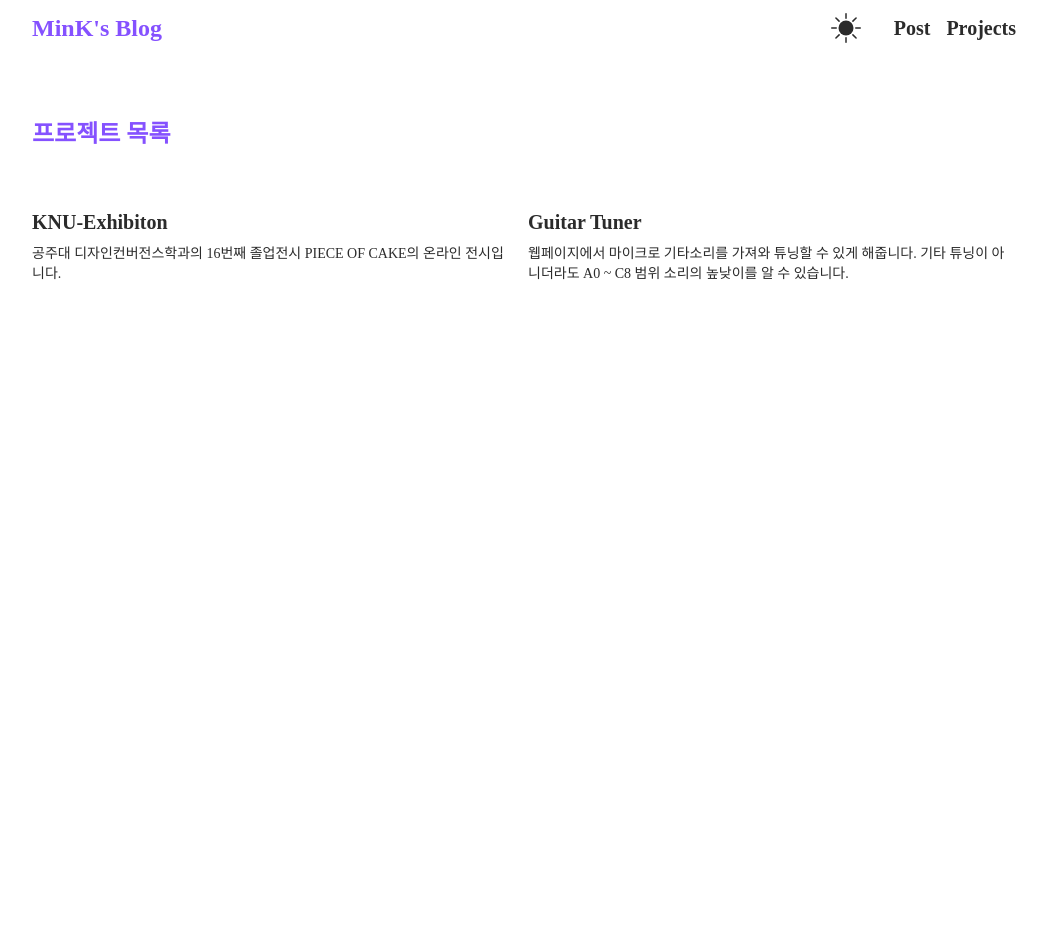
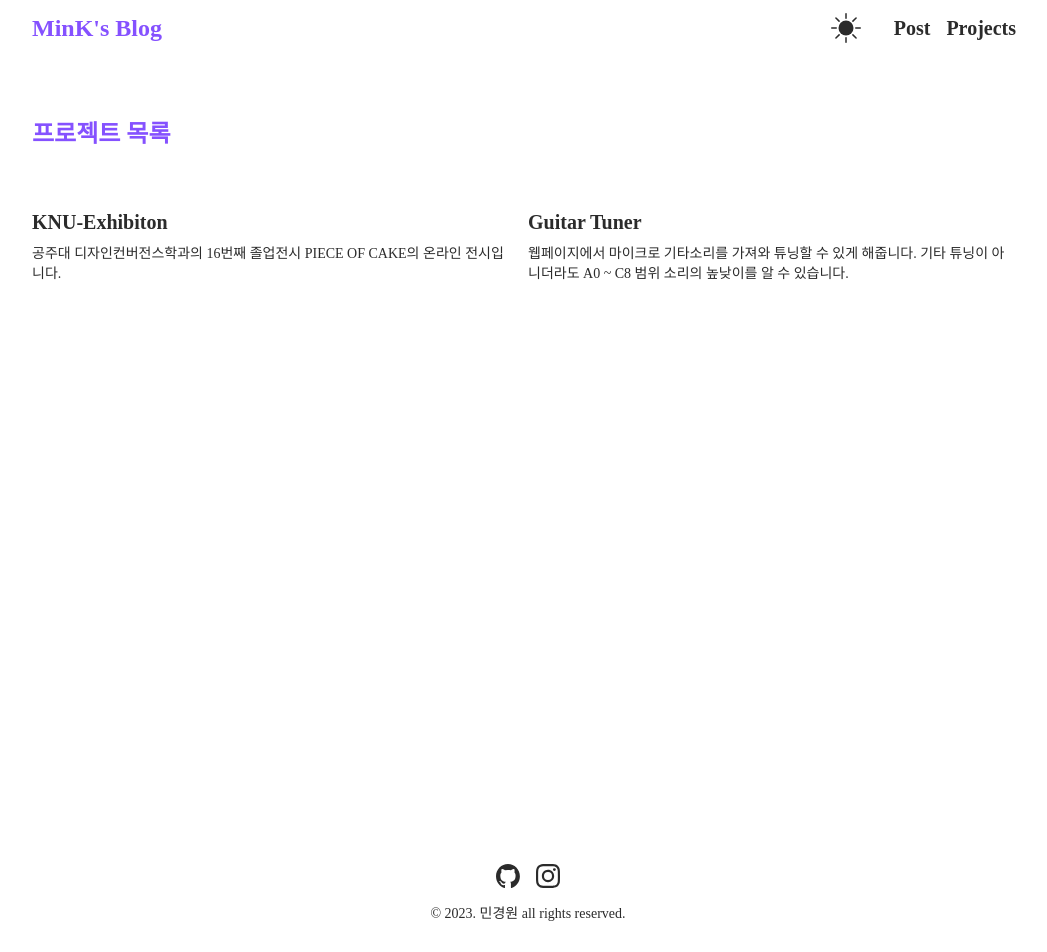
Before and after one commit to yeoheung00/blog, a Next.js app: page /projects in a window 1280 px wide. Shown: the top 952 px of the page, without its empty margins (112-1159 px from the left). Before the commit the page ends 800 px from the top, so only its background shows below. Built offline with nearby package versions, Linux system fonts and the light colour scheme; a web font is replaced by a local one.

Commit message:
add comment

```diff
--- a/app/globals.css
+++ b/app/globals.css
@@ -150,3 +150,7 @@ button{
 time{
   color: var(--color-paragraph);
 }
+
+.utterances{
+  max-width: 100%;
+}
--- a/app/layout.tsx
+++ b/app/layout.tsx
@@ -4,6 +4,7 @@ import './globals.css';
 import Header from '@/components/header';
 import ThemeProviders from 'components/provider';
 import { Analytics } from '@vercel/analytics/react';
+import Footer from '@/components/footer';
 
 const inter = Inter({ subsets: ['latin'] });
 
@@ -13,57 +14,13 @@ export const metadata: Metadata = {
 };
 
 export default function docLayout({ children }: { children: React.ReactNode }) {
-  function getThemeFromLocalStorage() {
-    const theme = window.localStorage.getItem('theme');
-    const isThemeExiest = typeof theme === 'string';
-
-    const preference = window.matchMedia('(prefers-color-scheme: dark)');
-    const isPreferenceExiest = typeof preference.matches === 'boolean';
-
-    let theme_state = 'light';
-
-    if (isThemeExiest) {
-      theme_state = theme;
-    } else if (isPreferenceExiest) {
-      theme_state = preference.matches ? 'dark' : 'light';
-    }
-
-    const doc = document.body;
-
-    doc.style.setProperty('--initial-color-mode', theme_state);
-
-    if (theme_state === 'dark') doc.setAttribute('data-theme', 'dark');
-  }
-
   return (
     <html lang="kr">
       <body className={inter.className}>
-        {/* <script
-          dangerouslySetInnerHTML={{
-            __html: `
-              const theme = window.localStorage.getItem('theme');
-              const isThemeExiest = typeof theme === 'string';
-
-              console.log('exist', theme,  isThemeExiest)
-
-              const preference = window.matchMedia('(prefers-color-scheme: dark)');
-              const isPreferenceExiest = typeof preference.matches === 'boolean';
-
-              let theme_state = 'light';
-
-              if (isThemeExiest) {
-                window.document.body.setAttribute('data-theme', theme);
-                window.document.body.style.setProperty('--initial-color-mode', theme);
-              } else if (isPreferenceExiest) {
-                window.document.body.setAttribute('data-theme', preference.matches ? 'dark' : 'light');
-                window.document.body.style.setProperty('--initial-color-mode', preference.matches ? 'dark' : 'light');
-              }
-            `,
-          }}
-        /> */}
         <ThemeProviders>
           <Header />
           {children}
+          <Footer />
           <Analytics />
         </ThemeProviders>
       </body>
--- a/app/posts/[slug]/page.tsx
+++ b/app/posts/[slug]/page.tsx
@@ -1,23 +1,23 @@
 // app/posts/[slug]/page.tsx
-import { format, parseISO } from 'date-fns'
-import { allPosts } from 'contentlayer/generated'
-import { getMDXComponent } from 'next-contentlayer/hooks'
-import { ImageViewer } from 'components/Post'
+import { format, parseISO } from 'date-fns';
+import { allPosts } from 'contentlayer/generated';
+import { getMDXComponent } from 'next-contentlayer/hooks';
+import { ImageViewer } from 'components/Post';
+import Utterances from '@/components/utterances';
 // import './markdown.css'
 
-export const generateStaticParams = async () => allPosts.map((post) => ({ slug: post._raw.flattenedPath }))
+export const generateStaticParams = async () =>
+  allPosts.map((post) => ({ slug: post._raw.flattenedPath }));
 
 export const generateMetadata = ({ params }: { params: { slug: string } }) => {
-    const post = allPosts.find((post) => post._raw.flattenedPath === params.slug)
-    if (!post) throw new Error(`Post not found for slug: ${params.slug}`)
-    return { title: post.title }
-}
-
-
+  const post = allPosts.find((post) => post._raw.flattenedPath === params.slug);
+  if (!post) throw new Error(`Post not found for slug: ${params.slug}`);
+  return { title: post.title };
+};
 
 const PostLayout = ({ params }: { params: { slug: string } }) => {
-    const post = allPosts.find((post) => post._raw.flattenedPath === params.slug)
-    if (!post) throw new Error(`Post not found for slug: ${params.slug}`)
+  const post = allPosts.find((post) => post._raw.flattenedPath === params.slug);
+  if (!post) throw new Error(`Post not found for slug: ${params.slug}`);
   const Content = getMDXComponent(post.body.code);
   return (
     <article className="mx-auto max-w-5xl py-28 px-4">
@@ -27,11 +27,12 @@ const PostLayout = ({ params }: { params: { slug: string } }) => {
         </time>
         <h1 className="text-3xl font-bold">{post.title}</h1>
       </div>
-            <div className='relative'>
-                <Content components={{ImageViewer}} />
+      <div className="relative">
+        <Content components={{ ImageViewer }} />
       </div>
+      <Utterances />
     </article>
-    )
-}
+  );
+};
 
-export default PostLayout
+export default PostLayout;
--- a/components/footer.tsx
+++ b/components/footer.tsx
@@ -0,0 +1,37 @@
+import Link from 'next/link';
+
+export default function Footer() {
+  return (
+    <footer className="py-16 flex flex-col gap-4 items-center">
+      <div className="flex gap-4">
+        <Link href="https://github.com/yeoheung00" target="_blank">
+          <div
+            style={{
+              width: '24px',
+              height: '24px',
+              maskImage: "url('/icons/github-mark.svg')",
+              maskSize: '24px',
+              WebkitMaskImage: "url('/icons/github-mark.svg')",
+              WebkitMaskSize: '24px',
+              backgroundColor: 'var(--color-paragraph)',
+            }}
+          />
+        </Link>
+        <Link href="https://instagram.com/min_k_333" target="_blank">
+          <div
+            style={{
+              width: '24px',
+              height: '24px',
+              maskImage: "url('/icons/github-mark.svg')",
+              maskSize: '24px',
+              WebkitMaskImage: "url('/icons/Instagram_Glyph_Black.svg')",
+              WebkitMaskSize: '24px',
+              backgroundColor: 'var(--color-paragraph)',
+            }}
+          />
+        </Link>
+      </div>
+      <p className="text-sm">© 2023. 민경원 all rights reserved.</p>
+    </footer>
+  );
+}
--- /dev/null
+++ b/components/utterances.tsx
@@ -0,0 +1,30 @@
+'use client';
+import { useTheme } from 'next-themes';
+
+const Utterances: React.FC = () => {
+  const { theme } = useTheme();
+
+  const utterances_theme = theme === 'dark' ? 'github-dark' : 'github-light';
+
+  return (
+    <section
+      className="mx-auto"
+      ref={(elem) => {
+        if (!elem) {
+          return;
+        }
+        const scriptElem = document.createElement('script');
+        scriptElem.src = 'https://utteranc.es/client.js';
+        scriptElem.async = true;
+        scriptElem.setAttribute('repo', 'cpro95/utterances_mycodings_fly_dev');
+        scriptElem.setAttribute('issue-term', 'pathname');
+        scriptElem.setAttribute('theme', utterances_theme);
+        scriptElem.setAttribute('label', 'blog-comment');
+        scriptElem.crossOrigin = 'anonymous';
+        elem.replaceChildren(scriptElem);
+      }}
+    />
+  );
+};
+
+export default Utterances;
```
Also changed, not shown: public/icons/Instagram_Glyph_Black.svg (added), public/icons/github-mark.svg (added). Lines whose indentation alone changed are shown as unchanged.
